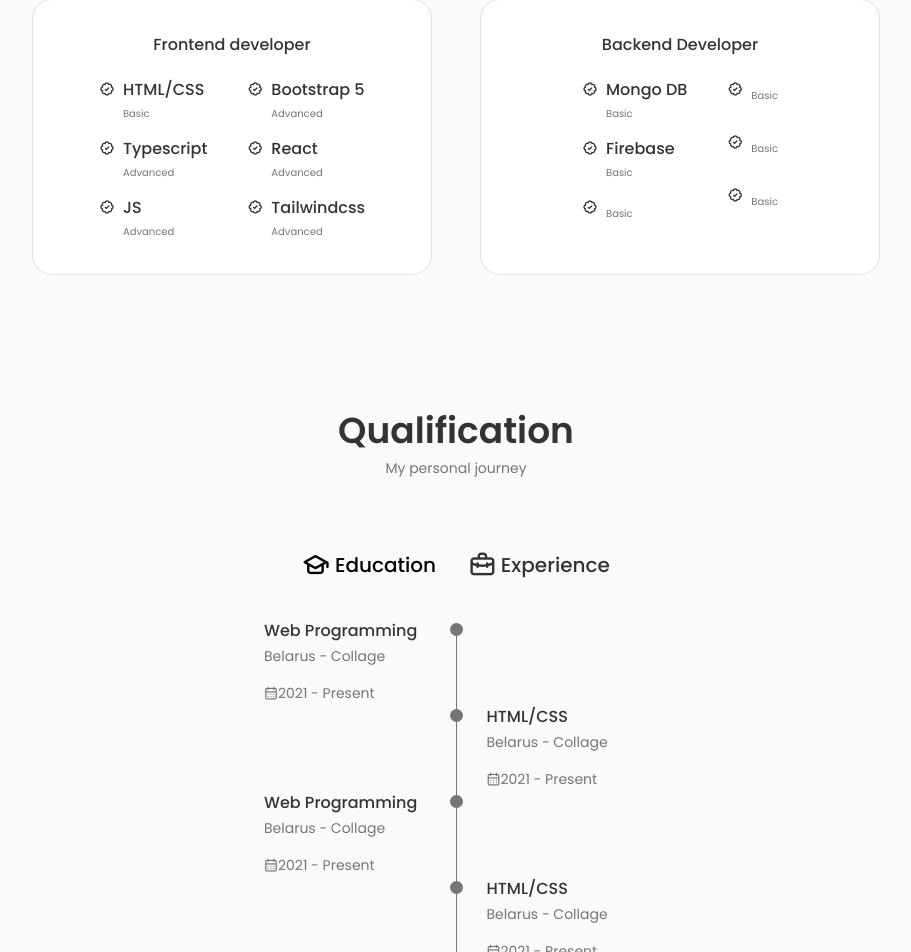
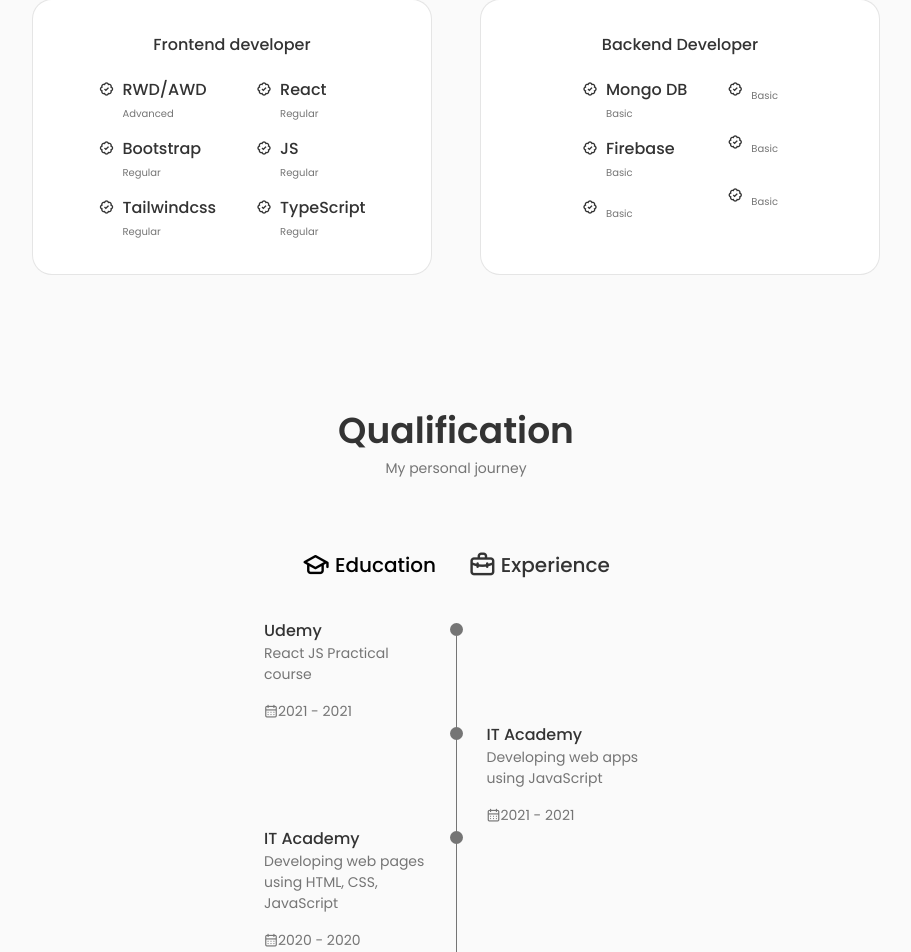
Before and after one commit to Stanislav-Vorozhun/react-cvlanding, a React (Create React App) app: page / in a window 1280 px wide. Shown: the part 1588-2540 px from the top of the page, without its empty margins (184-1095 px from the left). Built offline with nearby package versions, Linux system fonts and the light colour scheme.

Commit message:
fix components

```diff
--- a/public/index.html
+++ b/public/index.html
@@ -5,7 +5,7 @@
   <meta charset="utf-8" />
   <meta name="viewport" content="width=device-width, initial-scale=1" />
   <link href='https://unpkg.com/boxicons@2.1.4/css/boxicons.min.css' rel='stylesheet'>
-  <link rel="stylesheet" href="https://unicons.iconscout.com/release/v4.0.0/css/line.css">
+  <link rel="stylesheet" href="https://unicons.iconscout.com/release/v3.0.0/css/line.css">
   <title>React App</title>
 </head>
 
--- a/src/components/about/About.jsx
+++ b/src/components/about/About.jsx
@@ -18,7 +18,7 @@ const About = () => {
           </p>
           <a download="" href={CV} className="button button--flex">Download CV
             <svg
-              class="button__icon"
+              className="button__icon"
               xmlns="http://www.w3.org/2000/svg"
               width="24"
               height="24"
--- a/src/components/about/Info.jsx
+++ b/src/components/about/Info.jsx
@@ -17,8 +17,8 @@ const Info = () => {
 
       <div className="about__box">
         <i className="bx bx-support about__icon"></i>
-        <h3 className="about__title">Support</h3>
-        <span className="about__subtitle">Online 24/7</span>
+        <h3 className="about__title">Job search</h3>
+        <span className="about__subtitle">Active</span>
       </div>
     </div>
   )
--- a/src/components/about/about.css
+++ b/src/components/about/about.css
@@ -23,6 +23,8 @@
   text-align: center;
   padding: 1rem 1.25rem;
 }
+
+
 
 .about__icon {
   font-size: 1.5rem;
--- a/src/components/home/ScrollDown.jsx
+++ b/src/components/home/ScrollDown.jsx
@@ -43,7 +43,7 @@ const ScrollDown = () => {
           ></path>
         </svg>
         <span className="home__scroll-name">Scroll Down</span>
-        <i class="uil uil-arrow-down home__scroll-arrow"></i>
+        <i className="uil uil-arrow-down home__scroll-arrow"></i>
       </a>
     </div>
   )
--- a/src/components/qualification/Qualification.jsx
+++ b/src/components/qualification/Qualification.jsx
@@ -29,10 +29,10 @@ const Qualification = () => {
 
             <div className="qualification__data">
               <div>
-                <h3 className="qualification__title">Web Programming</h3>
-                <span className="qualification__subtitle">Belarus - Collage</span>
+                <h3 className="qualification__title">Udemy</h3>
+                <span className="qualification__subtitle">React JS Practical course</span>
                 <div className="qualification__calendar">
-                  <i className="uil uil-calendar-alt"></i>2021 - Present
+                  <i className="uil uil-calendar-alt"></i>2021 - 2021
                 </div>
               </div>
 
@@ -49,10 +49,10 @@ const Qualification = () => {
                 <span className="qualification__line"></span>
               </div>
               <div>
-                <h3 className="qualification__title">HTML/CSS</h3>
-                <span className="qualification__subtitle">Belarus - Collage</span>
+                <h3 className="qualification__title">IT Academy</h3>
+                <span className="qualification__subtitle">Developing web apps using JavaScript</span>
                 <div className="qualification__calendar">
-                  <i className="uil uil-calendar-alt"></i>2021 - Present
+                  <i className="uil uil-calendar-alt"></i>2021 - 2021
                 </div>
               </div>
 
@@ -61,10 +61,28 @@ const Qualification = () => {
 
             <div className="qualification__data">
               <div>
-                <h3 className="qualification__title">Web Programming</h3>
-                <span className="qualification__subtitle">Belarus - Collage</span>
+                <h3 className="qualification__title">IT Academy</h3>
+                <span className="qualification__subtitle">Developing web pages using HTML, CSS, JavaScript</span>
                 <div className="qualification__calendar">
-                  <i className="uil uil-calendar-alt"></i>2021 - Present
+                  <i className="uil uil-calendar-alt"></i>2020 - 2020
+                </div>
+              </div>
+
+              <div>
+                <span className="qualification__rounder"></span>
+                <span className="qualification__line"></span>
+              </div>
+            </div>
+          </div>
+
+          <div className={toggleState === 2 ? "qualification__content qualification__content-active" : "qualification__content"}>
+
+            <div className="qualification__data">
+              <div>
+                <h3 className="qualification__title">Pets projects</h3>
+                <span className="qualification__subtitle">Belarus/Poland</span>
+                <div className="qualification__calendar">
+                  <i className="uil uil-calendar-alt"></i>2022 - Present
                 </div>
               </div>
 
@@ -74,89 +92,6 @@ const Qualification = () => {
               </div>
             </div>
 
-            <div className="qualification__data">
-              <div></div>
-              <div>
-                <span className="qualification__rounder"></span>
-                <span className="qualification__line"></span>
-              </div>
-              <div>
-                <h3 className="qualification__title">HTML/CSS</h3>
-                <span className="qualification__subtitle">Belarus - Collage</span>
-                <div className="qualification__calendar">
-                  <i className="uil uil-calendar-alt"></i>2021 - Present
-                </div>
-              </div>
-
-
-            </div>
-          </div>
-
-          <div className={toggleState === 2 ? "qualification__content qualification__content-active" : "qualification__content"}>
-
-            <div className="qualification__data">
-              <div>
-                <h3 className="qualification__title">Intel</h3>
-                <span className="qualification__subtitle">Belarus - Collage</span>
-                <div className="qualification__calendar">
-                  <i className="uil uil-calendar-alt"></i>2021 - Present
-                </div>
-              </div>
-
-              <div>
-                <span className="qualification__rounder"></span>
-                <span className="qualification__line"></span>
-              </div>
-            </div>
-
-            <div className="qualification__data">
-              <div></div>
-              <div>
-                <span className="qualification__rounder"></span>
-                <span className="qualification__line"></span>
-              </div>
-              <div>
-                <h3 className="qualification__title">Google</h3>
-                <span className="qualification__subtitle">Belarus - Collage</span>
-                <div className="qualification__calendar">
-                  <i className="uil uil-calendar-alt"></i>2021 - Present
-                </div>
-              </div>
-
-
-            </div>
-
-            <div className="qualification__data">
-              <div>
-                <h3 className="qualification__title">Web Programming</h3>
-                <span className="qualification__subtitle">Belarus - Collage</span>
-                <div className="qualification__calendar">
-                  <i className="uil uil-calendar-alt"></i>2021 - Present
-                </div>
-              </div>
-
-              <div>
-                <span className="qualification__rounder"></span>
-                <span className="qualification__line"></span>
-              </div>
-            </div>
-
-            <div className="qualification__data">
-              <div></div>
-              <div>
-                <span className="qualification__rounder"></span>
-                <span className="qualification__line"></span>
-              </div>
-              <div>
-                <h3 className="qualification__title">HTML/CSS</h3>
-                <span className="qualification__subtitle">Belarus - Collage</span>
-                <div className="qualification__calendar">
-                  <i className="uil uil-calendar-alt"></i>2021 - Present
-                </div>
-              </div>
-
-
-            </div>
           </div>
         </div>
       </div>
--- a/src/components/skills/Frontend.jsx
+++ b/src/components/skills/Frontend.jsx
@@ -11,16 +11,7 @@ const Frontend = () => {
             <i className="bx bx-badge-check"></i>
 
             <div>
-              <h3 className="skills__name">HTML/CSS</h3>
-              <span className="skills__level">Basic</span>
-            </div>
-          </div>
-
-          <div className="skills__data">
-            <i className="bx bx-badge-check"></i>
-
-            <div>
-              <h3 className="skills__name">Typescript</h3>
+              <h3 className="skills__name">RWD/AWD</h3>
               <span className="skills__level">Advanced</span>
             </div>
           </div>
@@ -29,8 +20,17 @@ const Frontend = () => {
             <i className="bx bx-badge-check"></i>
 
             <div>
-              <h3 className="skills__name">JS</h3>
-              <span className="skills__level">Advanced</span>
+              <h3 className="skills__name">Bootstrap</h3>
+              <span className="skills__level">Regular</span>
+            </div>
+          </div>
+
+          <div className="skills__data">
+            <i className="bx bx-badge-check"></i>
+
+            <div>
+              <h3 className="skills__name">Tailwindcss</h3>
+              <span className="skills__level">Regular</span>
             </div>
           </div>
 
@@ -41,8 +41,8 @@ const Frontend = () => {
             <i className="bx bx-badge-check"></i>
 
             <div>
-              <h3 className="skills__name">Bootstrap 5</h3>
-              <span className="skills__level">Advanced</span>
+              <h3 className="skills__name">React</h3>
+              <span className="skills__level">Regular</span>
             </div>
           </div>
 
@@ -50,8 +50,8 @@ const Frontend = () => {
             <i className="bx bx-badge-check"></i>
 
             <div>
-              <h3 className="skills__name">React</h3>
-              <span className="skills__level">Advanced</span>
+              <h3 className="skills__name">JS</h3>
+              <span className="skills__level">Regular</span>
             </div>
           </div>
 
@@ -59,8 +59,8 @@ const Frontend = () => {
             <i className="bx bx-badge-check"></i>
 
             <div>
-              <h3 className="skills__name">Tailwindcss</h3>
-              <span className="skills__level">Advanced</span>
+              <h3 className="skills__name">TypeScript</h3>
+              <span className="skills__level">Regular</span>
             </div>
           </div>
 
--- a/src/components/work/Data.jsx
+++ b/src/components/work/Data.jsx
@@ -9,31 +9,31 @@ export const projectsData = [
     id: 1,
     image: Work1,
     title: "Web design",
-    category: "web",
+    category: "Components",
   },
   {
     id: 2,
     image: Work2,
     title: "App movil",
-    category: "app",
+    category: "Components",
   },
   {
     id: 3,
     image: Work3,
     title: "Brand design",
-    category: "design",
+    category: "Landing",
   },
   {
     id: 4,
     image: Work4,
     title: "App movil",
-    category: "app",
+    category: "Games",
   },
   {
     id: 5,
     image: Work5,
     title: "Web design",
-    category: "web",
+    category: "Landing",
   },
 ];
 
@@ -42,12 +42,12 @@ export const projectsNav = [
     name: 'all',
   },
   {
-    name: 'web',
+    name: 'Landing',
   },
   {
-    name: 'app'
+    name: 'Games'
   },
   {
-    name: 'design'
+    name: 'Components'
   }
 ];
```
